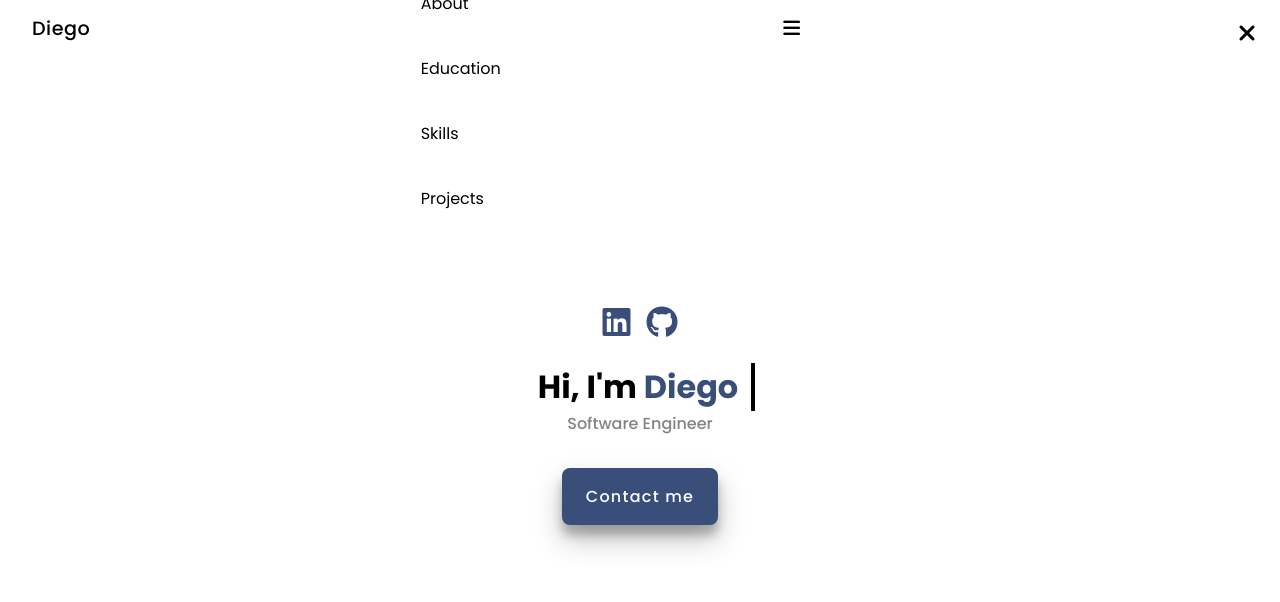
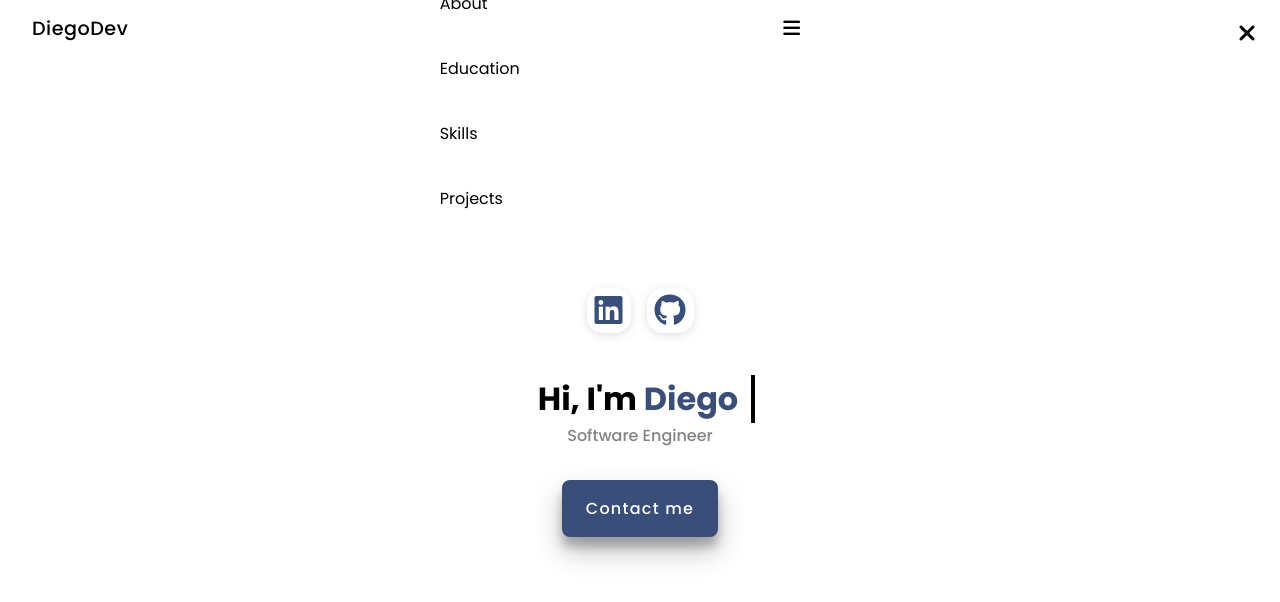
Before and after one commit to DiegoDA04/Personal-Web-Portfolio, a plain HTML site: page index.html in a window 1280 px wide. Drawn offline with Linux system fonts and the light colour scheme.

Commit message:
added box shadow for social icons

```diff
--- a/assets/styles/style.css
+++ b/assets/styles/style.css
@@ -131,6 +131,7 @@ ul {
   gap: 1rem;
 }
 .hero__data {
+  margin-top: 1.5rem;
   text-align: center;
 }
 .hero__title {
@@ -173,4 +174,7 @@ ul {
 .hero__icon-link {
   color: #3a4e7a;
   font-size: 2rem;
+  padding: 0 0.5rem;
+  border-radius: 1rem;
+  box-shadow: rgba(99, 99, 99, 0.2) 0px 2px 8px 0px;
 }
--- a/index.html
+++ b/index.html
@@ -19,7 +19,7 @@
 <header class="header" id="header">
   <nav class="nav container">
     <a href="" class="nav__logo">
-      Diego
+      DiegoDev
     </a>
     <div class="nav__menu" id="nav-menu">
       <ul class="nav__list">
@@ -53,6 +53,7 @@
   </nav>
 </header>
 <main>
+  <!-- ==== Hero ==== -->
   <section class="hero section" id="hero">
     <div class="hero__container container">
       <ul class="hero__list">
```
